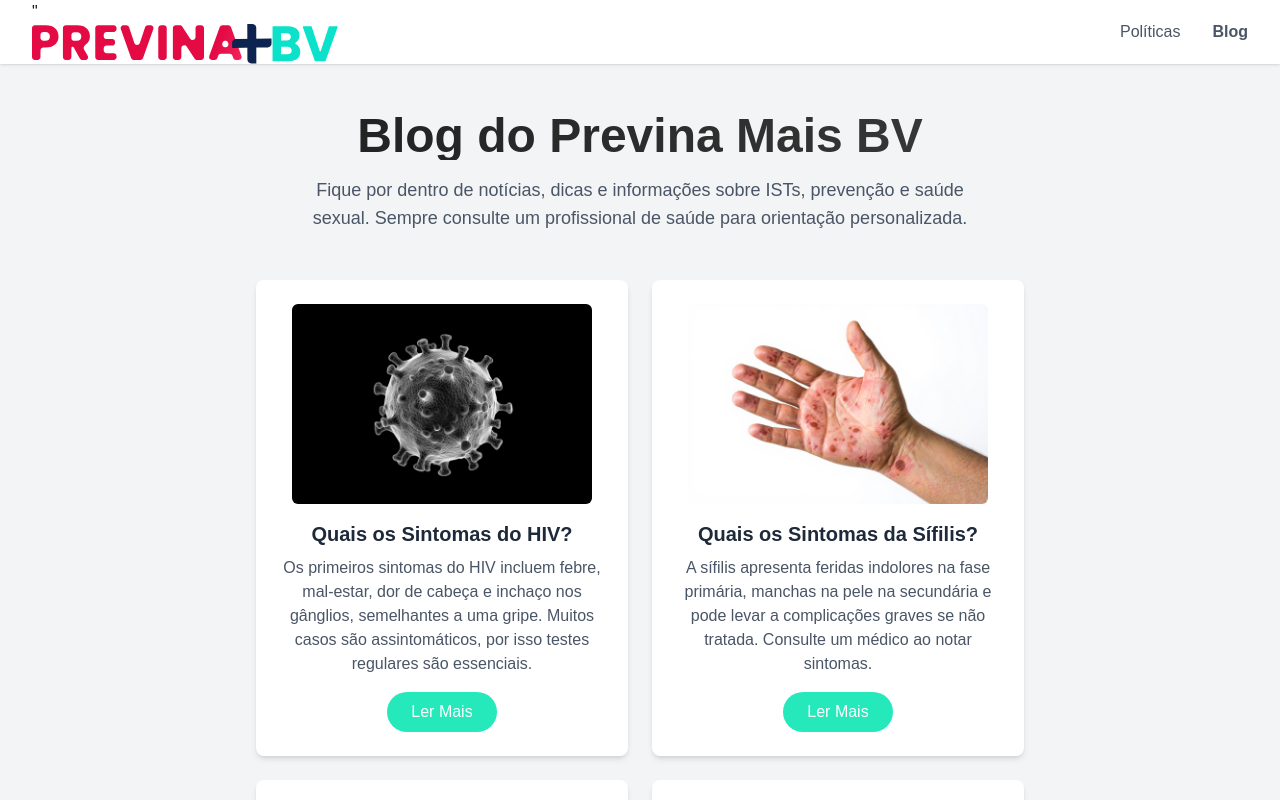
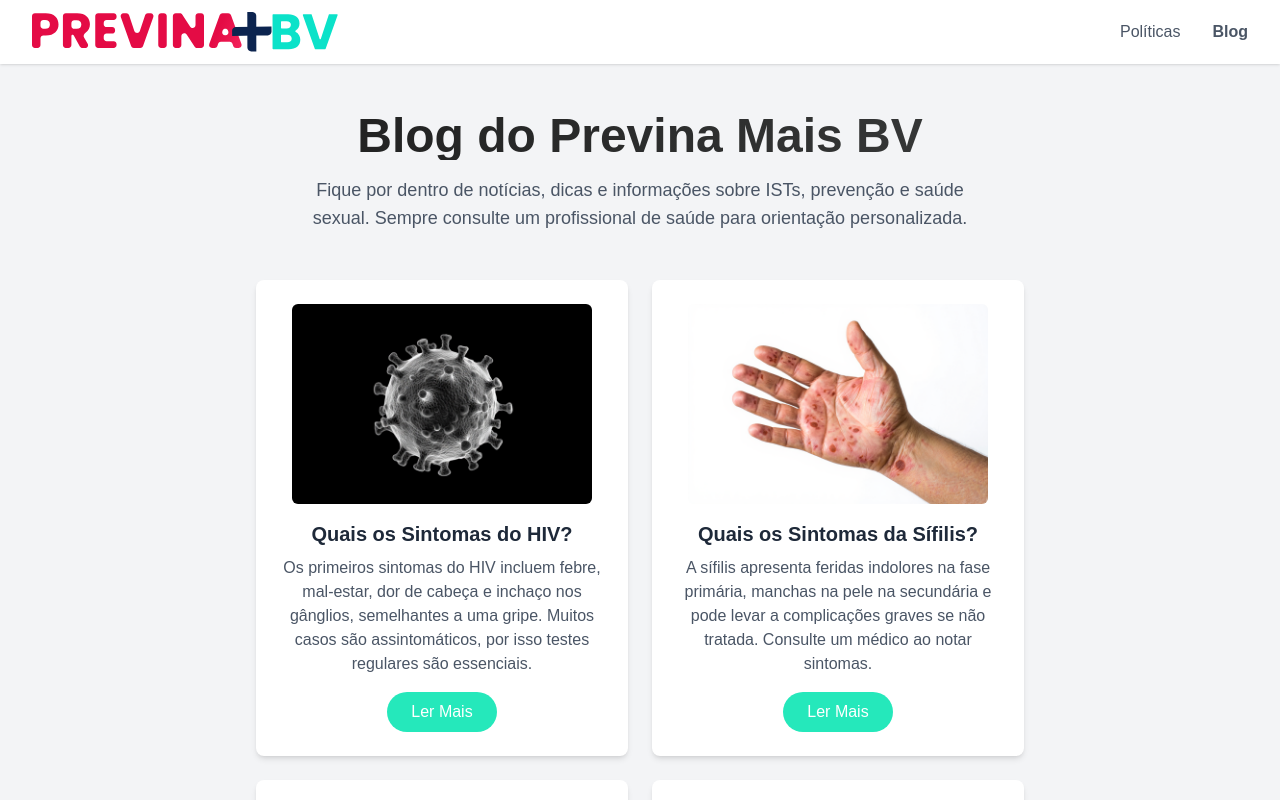
Before and after one commit to gregonocode/previnamais, a Next.js app: page /blog in a window 1280 px wide. Shown: the top 800 px of the page. Built offline with nearby package versions, Linux system fonts and the light colour scheme; grey boxes are pictures that could not be loaded.

Commit message:
corrigindo pontinho do blog

```diff
--- a/src/app/blog/page.tsx
+++ b/src/app/blog/page.tsx
@@ -107,7 +107,7 @@ export default function BlogPage() {
           <div className="flex items-center justify-between h-16">
             {/* Logo */}
             <div className="flex-shrink-0 flex justify-center md:justify-start">
-              <Link href="/">"
+              <Link href="/">
               <Image
                 src="/previna.svg"
                 alt="Previna Mais BV Logo"
```
